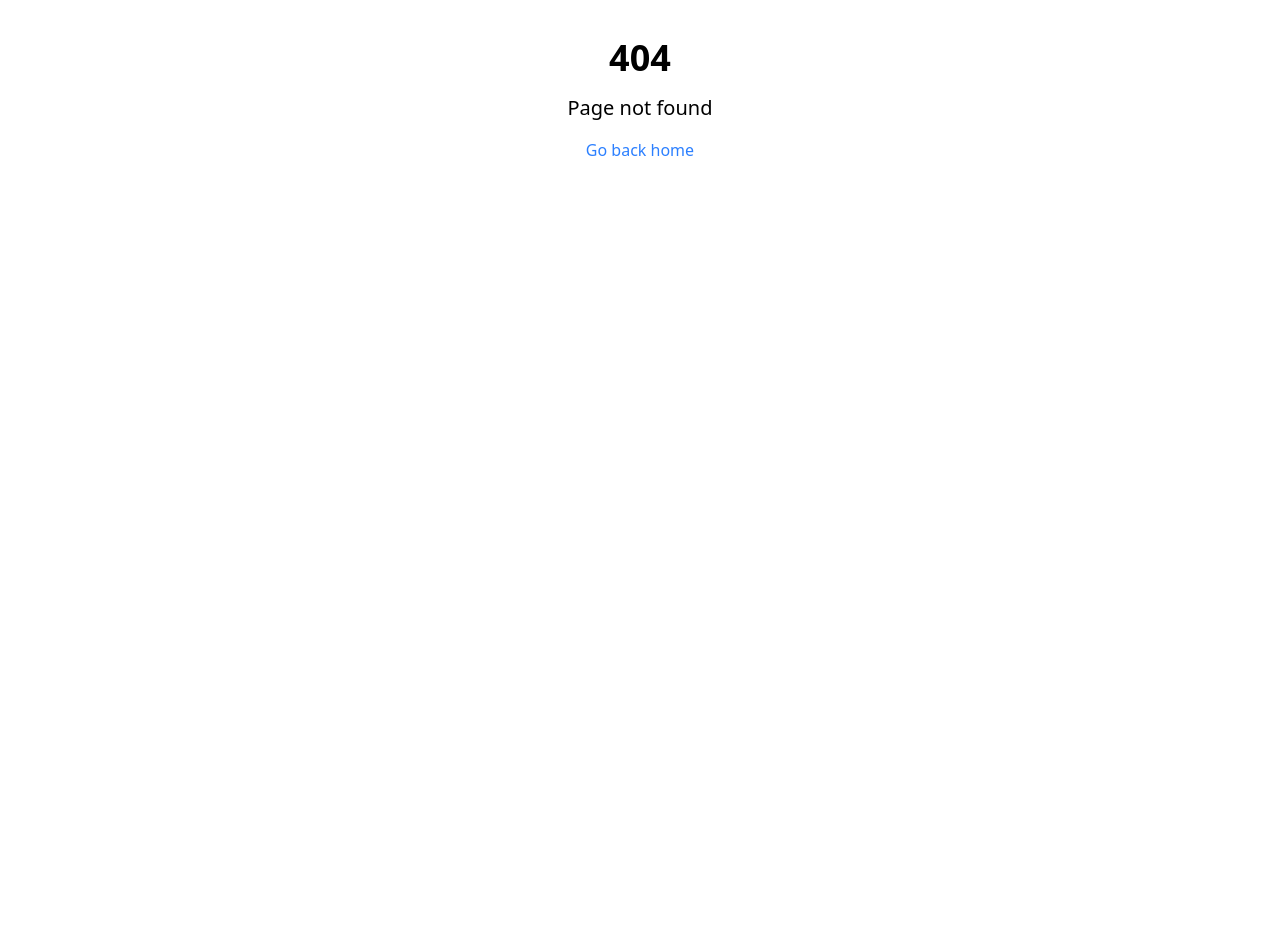
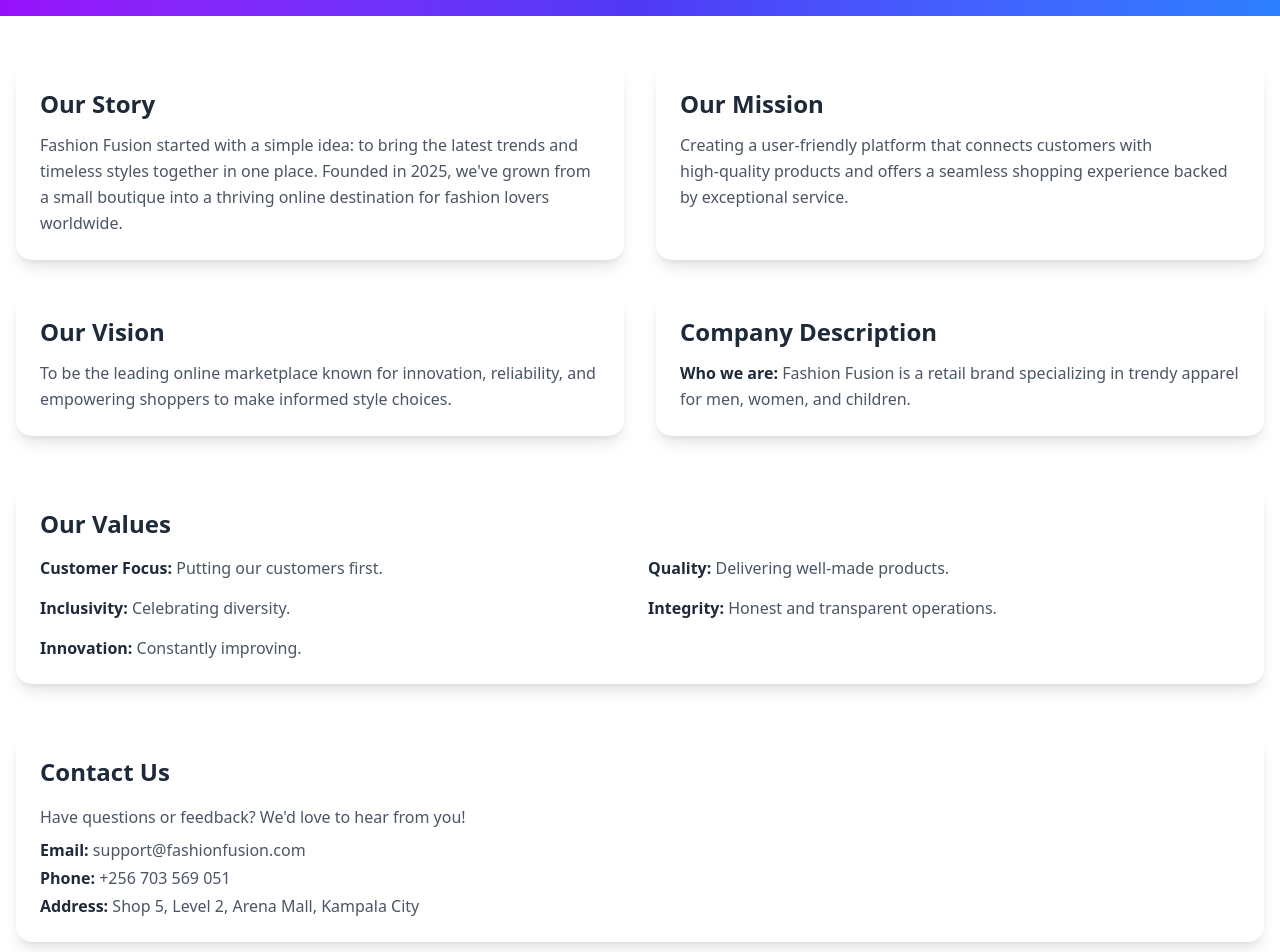
Before and after one commit to NY-Henry/Fashion-Fusion, a React (Vite) app: page /aboutUs in a window 1280 px wide. Before the commit this address had no page. Shown: the part 300-1252 px from the top of the page. Before the commit the page ends 800 px from the top, so only its background shows below. Built offline with nearby package versions, Linux system fonts and the light colour scheme.

Commit message:
Added about us page

```diff
--- a/src/App.tsx
+++ b/src/App.tsx
@@ -4,6 +4,7 @@
 import ProductsPage from "./pages/ProductsPage";
 import ProductPage from "./pages/ProductPage";
 import SignUpPage from "./pages/SignUpPage";
+import About from "./pages/About";
 
 const router = createBrowserRouter([
   {
@@ -26,6 +27,11 @@
         path: "/register",
         element: <SignUpPage />,
       },
+      {
+
+        path: "/aboutUs",
+        element: <About />,
+      }
     ],
     errorElement: (
       <div className="flex min-h-screen items-center justify-center">
--- a/src/components/NavBar.tsx
+++ b/src/components/NavBar.tsx
@@ -34,6 +34,9 @@
             <Link to="/products">Products</Link>
           </li>
           <li>
+            <Link to="/aboutUs">About us</Link>
+          </li>
+          <li>
             <Link to="/register">Sign Up</Link>
           </li>
         </ul>
--- /dev/null
+++ b/src/pages/About.tsx
@@ -0,0 +1,146 @@
+const About = () => {
+  return (
+    <>
+      {/* Hero Section */}
+      <section className="bg-gradient-to-r from-purple-600 via-indigo-600 to-blue-500 py-16">
+        <div className="container mx-auto px-4 text-center">
+          <h1 className="mb-4 text-5xl font-extrabold text-white md:text-6xl">
+            About Fashion Fusion
+          </h1>
+          <p className="mx-auto max-w-2xl text-lg text-purple-100 md:text-xl">
+            Bringing the latest trends and timeless styles together in one
+            seamless experience.
+          </p>
+        </div>
+      </section>
+
+      {/* Content */}
+      <div className="container mx-auto space-y-12 px-4 py-12">
+        {/* Grid of Cards */}
+        <div className="grid grid-cols-1 gap-8 md:grid-cols-2">
+          {/* Our Story */}
+          <div className="transform rounded-2xl bg-white p-6 shadow-lg transition hover:-translate-y-2 hover:shadow-2xl dark:bg-gray-800">
+            <h2 className="mb-3 text-2xl font-semibold text-gray-800 dark:text-gray-100">
+              Our Story
+            </h2>
+            <p className="leading-relaxed text-gray-600 dark:text-gray-300">
+              Fashion Fusion started with a simple idea: to bring the latest
+              trends and timeless styles together in one place. Founded in 2025,
+              we've grown from a small boutique into a thriving online
+              destination for fashion lovers worldwide.
+            </p>
+          </div>
+
+          {/* Our Mission */}
+          <div className="transform rounded-2xl bg-white p-6 shadow-lg transition hover:-translate-y-2 hover:shadow-2xl dark:bg-gray-800">
+            <h2 className="mb-3 text-2xl font-semibold text-gray-800 dark:text-gray-100">
+              Our Mission
+            </h2>
+            <p className="leading-relaxed text-gray-600 dark:text-gray-300">
+              Creating a user-friendly platform that connects customers with
+              high‑quality products and offers a seamless shopping experience
+              backed by exceptional service.
+            </p>
+          </div>
+
+          {/* Our Vision */}
+          <div className="transform rounded-2xl bg-white p-6 shadow-lg transition hover:-translate-y-2 hover:shadow-2xl dark:bg-gray-800">
+            <h2 className="mb-3 text-2xl font-semibold text-gray-800 dark:text-gray-100">
+              Our Vision
+            </h2>
+            <p className="leading-relaxed text-gray-600 dark:text-gray-300">
+              To be the leading online marketplace known for innovation,
+              reliability, and empowering shoppers to make informed style
+              choices.
+            </p>
+          </div>
+
+          {/* Company Description */}
+          <div className="transform rounded-2xl bg-white p-6 shadow-lg transition hover:-translate-y-2 hover:shadow-2xl dark:bg-gray-800">
+            <h2 className="mb-3 text-2xl font-semibold text-gray-800 dark:text-gray-100">
+              Company Description
+            </h2>
+            <p className="leading-relaxed text-gray-600 dark:text-gray-300">
+              <span className="font-semibold text-gray-800 dark:text-gray-100">
+                Who we are:
+              </span>{" "}
+              Fashion Fusion is a retail brand specializing in trendy apparel
+              for men, women, and children.
+            </p>
+          </div>
+        </div>
+
+        {/* Our Values */}
+        <div className="rounded-2xl bg-white p-6 shadow-lg transition hover:shadow-2xl dark:bg-gray-800">
+          <h2 className="mb-4 text-2xl font-semibold text-gray-800 dark:text-gray-100">
+            Our Values
+          </h2>
+          <ul className="grid grid-cols-1 gap-4 text-gray-600 sm:grid-cols-2 dark:text-gray-300">
+            <li>
+              <span className="font-semibold text-gray-800 dark:text-gray-100">
+                Customer Focus:
+              </span>{" "}
+              Putting our customers first.
+            </li>
+            <li>
+              <span className="font-semibold text-gray-800 dark:text-gray-100">
+                Quality:
+              </span>{" "}
+              Delivering well-made products.
+            </li>
+            <li>
+              <span className="font-semibold text-gray-800 dark:text-gray-100">
+                Inclusivity:
+              </span>{" "}
+              Celebrating diversity.
+            </li>
+            <li>
+              <span className="font-semibold text-gray-800 dark:text-gray-100">
+                Integrity:
+              </span>{" "}
+              Honest and transparent operations.
+            </li>
+            <li>
+              <span className="font-semibold text-gray-800 dark:text-gray-100">
+                Innovation:
+              </span>{" "}
+              Constantly improving.
+            </li>
+          </ul>
+        </div>
+
+        {/* Contact Us */}
+        <div className="rounded-2xl bg-white p-6 shadow-lg transition hover:shadow-2xl dark:bg-gray-800">
+          <h2 className="mb-4 text-2xl font-semibold text-gray-800 dark:text-gray-100">
+            Contact Us
+          </h2>
+          <p className="mb-2 leading-relaxed text-gray-600 dark:text-gray-300">
+            Have questions or feedback? We'd love to hear from you!
+          </p>
+          <ul className="space-y-1 text-gray-600 dark:text-gray-300">
+            <li>
+              <span className="font-semibold text-gray-800 dark:text-gray-100">
+                Email:
+              </span>{" "}
+              support@fashionfusion.com
+            </li>
+            <li>
+              <span className="font-semibold text-gray-800 dark:text-gray-100">
+                Phone:
+              </span>{" "}
+              +256 703 569 051
+            </li>
+            <li>
+              <span className="font-semibold text-gray-800 dark:text-gray-100">
+                Address:
+              </span>{" "}
+              Shop 5, Level 2, Arena Mall, Kampala City
+            </li>
+          </ul>
+        </div>
+      </div>
+    </>
+  );
+};
+
+export default About;
```
